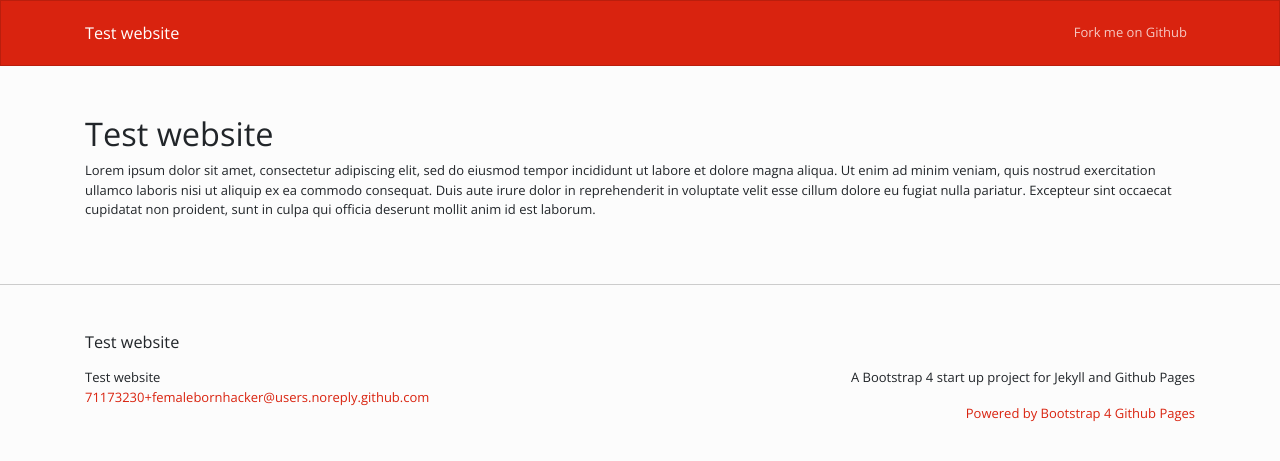
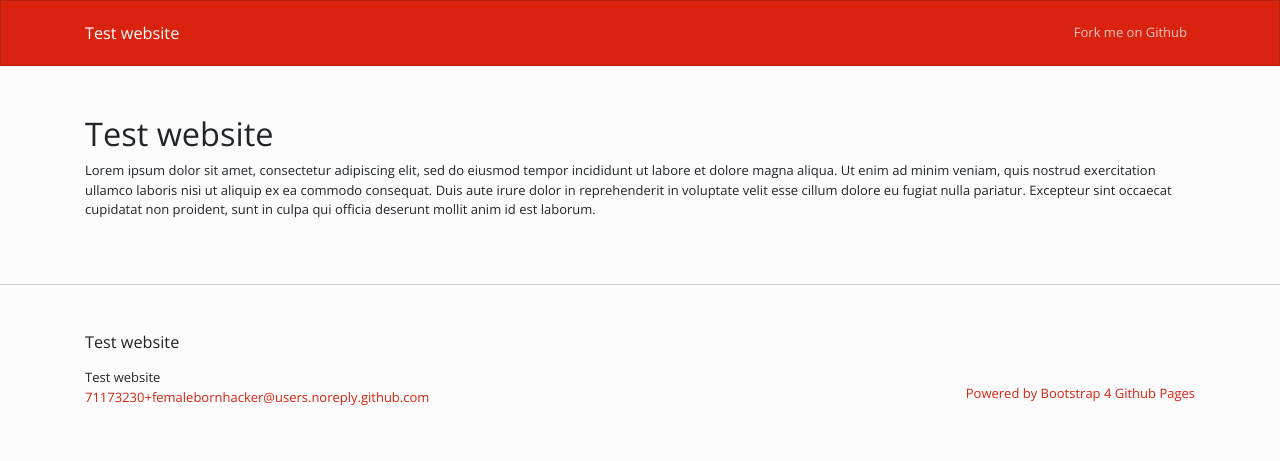
Before and after one commit to femalebornhacker/testwebsite, a Jekyll site: the page built from index.md, in a window 1280 px wide. Shown: the top 461 px of the page. Built offline with Jekyll 4.4.1, drawn with Linux system fonts in a browser that asks for light colours.

Commit message:
Remove footer description

```diff
--- a/_config.yml
+++ b/_config.yml
@@ -16,7 +16,6 @@
 title: Test website
 email: "71173230+femalebornhacker@users.noreply.github.com"
 description: >- # this means to ignore newlines until "baseurl:"
-  A Bootstrap 4 start up project for Jekyll and Github Pages
 #baseurl: "" # the subpath of your site, e.g. /blog
 #url: "" # the base hostname & protocol for your site, e.g. http://example.com
 #twitter_username: jekyllrb
```
